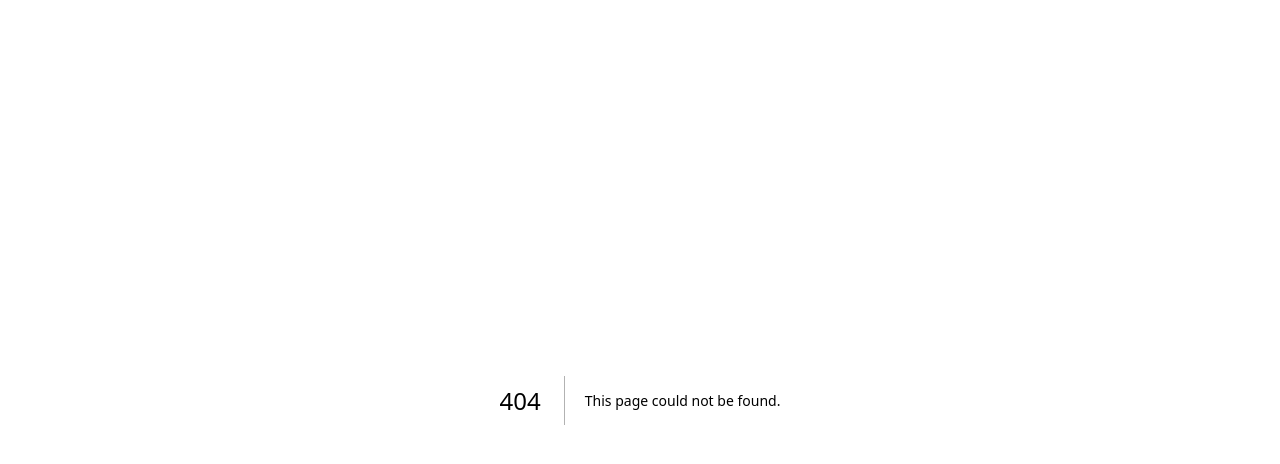
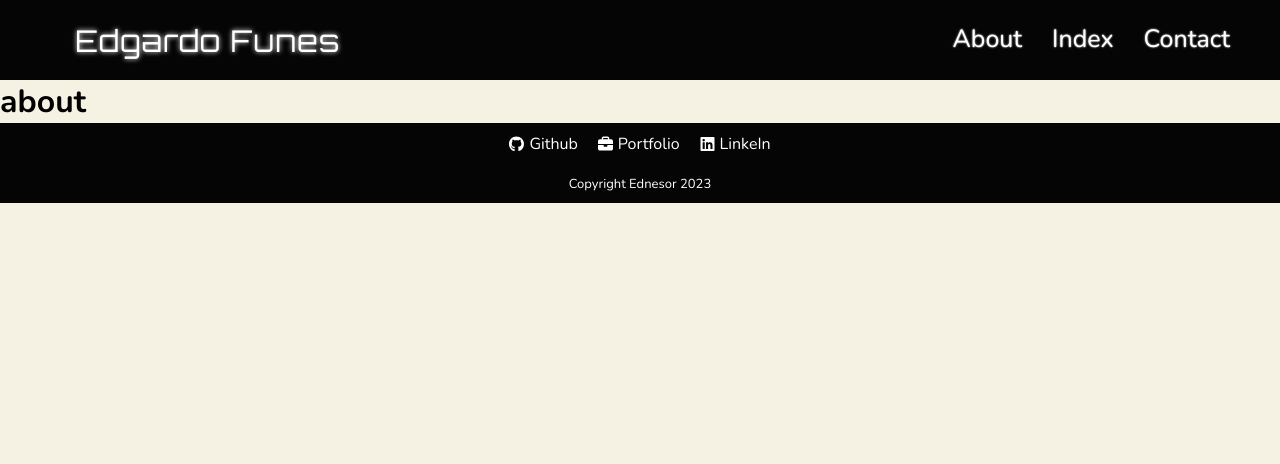
Before and after one commit to Ednesor/50-projects-50-days, a Next.js app: page /about in a window 1280 px wide. Before the commit this address had no page. Shown: the top 464 px of the page. Built offline with nearby package versions, Linux system fonts and the light colour scheme.

Commit message:
feat: create new pages

```diff
--- /dev/null
+++ b/src/pages/about/index.jsx
@@ -0,0 +1,13 @@
+import Layout from '@/components/Layout/Layout'
+import React from 'react'
+
+export default function About() {
+    return (
+        <Layout
+            title="About | 50 projects 50 days"
+            description={"Description about the project"}
+        >
+            <h1>about</h1>
+        </Layout>
+    )
+}
--- a/src/pages/index.jsx
+++ b/src/pages/index.jsx
@@ -1,4 +1,3 @@
-import Head from 'next/head'
 import { Inter } from 'next/font/google'
 import Layout from '@/components/Layout/Layout'
 import ExpandingCards from '@/components/expanding-cards/ExpandingCards'
```
Also changed, not shown: src/pages/component/index.jsx (added, +9 -0 lines), src/pages/contact/index.jsx (added, +10 -0 lines), src/pages/index/index.jsx (added, +10 -0 lines).
